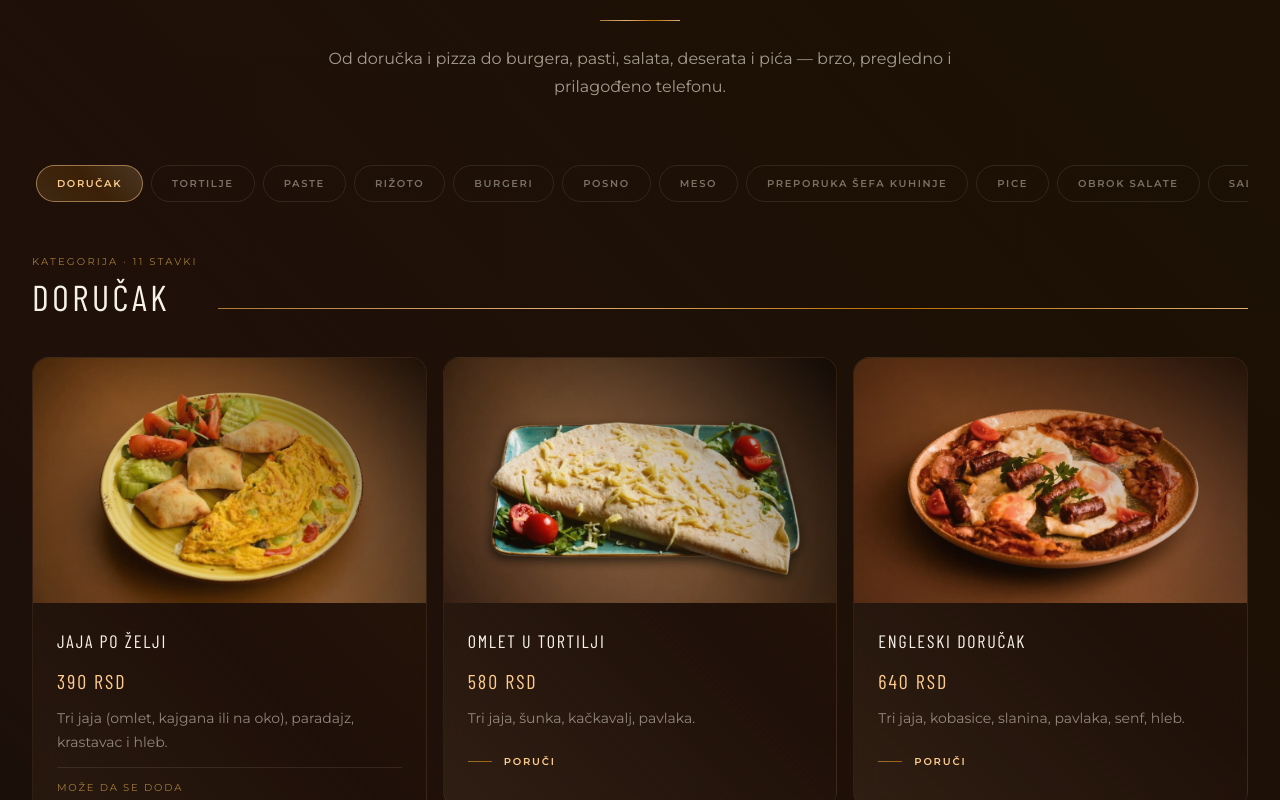
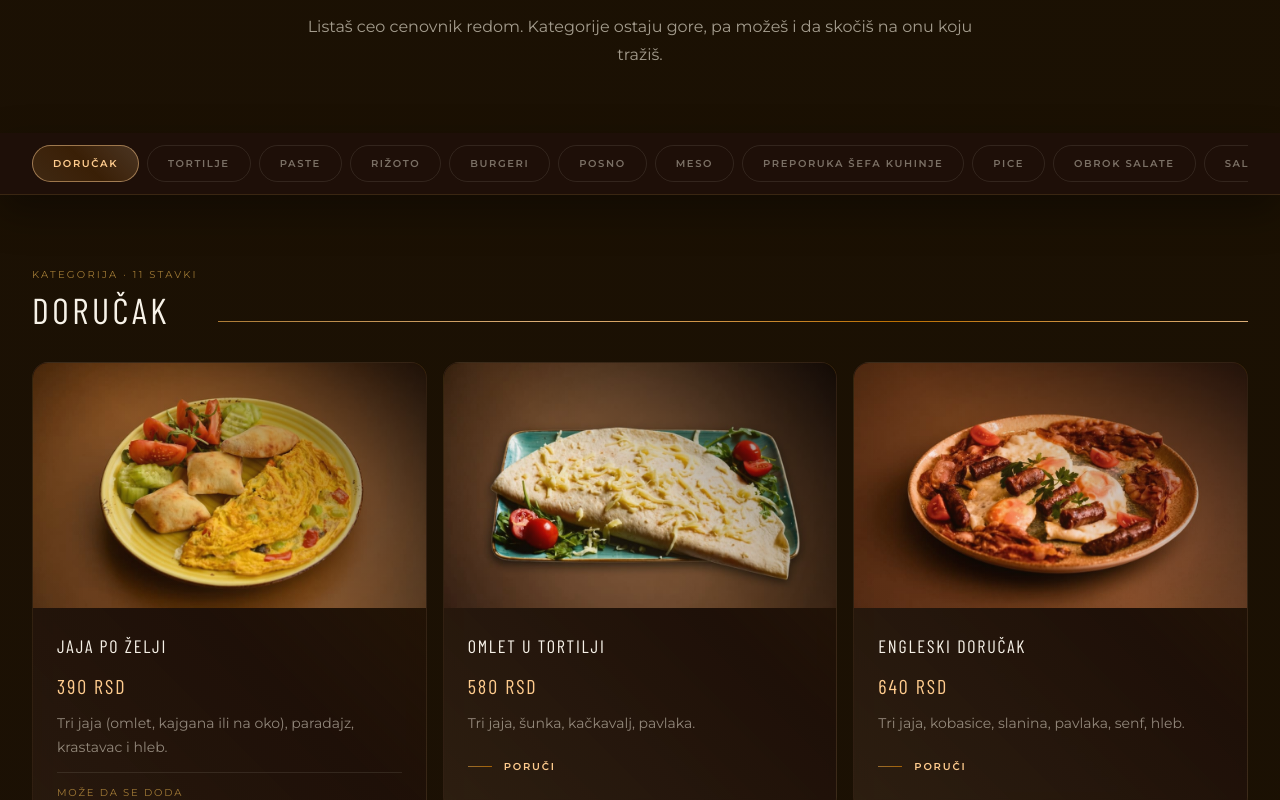
Before and after one commit to coko99/idolo, a Next.js app: page /meni in a window 1280 px wide. Shown: the part 960-1760 px from the top of the page. Built offline with nearby package versions, Linux system fonts and the light colour scheme; a web font is replaced by a local one.

Commit message:
Let the menu scroll through every category.
Keep the category bar stuck under the header so a click jumps to a section while scrolling still walks the whole price list.

Co-authored-by: milosmijajlovic390 <milosmijajlovic390@gmail.com>

```diff
--- a/components/MenuSection.tsx
+++ b/components/MenuSection.tsx
@@ -1,7 +1,7 @@
 "use client";
 
 import Image from "next/image";
-import { useRef, useState } from "react";
+import { useEffect, useLayoutEffect, useRef, useState } from "react";
 import { DeliveryModal } from "@/components/DeliveryModal";
 import { getDishImage } from "@/lib/dish-images";
 import {
@@ -9,7 +9,6 @@ import {
   formatPrice,
   itemWantsPhoto,
   menuCategories,
-  menuTabIds,
   type MenuCategory,
   type MenuItem,
 } from "@/lib/menu-data";
@@ -31,91 +30,25 @@ const tagLabels = {
   novo: "Novo",
 } as const;
 
-export function MenuSection() {
-  const [activeId, setActiveId] = useState<string>(menuTabIds[0]);
-  const [orderItem, setOrderItem] = useState<string | null>(null);
-  const tabsRef = useRef<HTMLDivElement>(null);
+function categoryDomId(id: string) {
+  return `meni-${id}`;
+}
 
-  const activeCategory =
-    menuCategories.find((c) => c.id === activeId) ?? menuCategories[0];
-
-  const selectCategory = (id: string) => {
-    setActiveId(id);
-    const el = tabsRef.current?.querySelector(`[data-tab="${id}"]`);
-    el?.scrollIntoView({ behavior: "smooth", inline: "center", block: "nearest" });
-  };
+function MenuItemCard({
+  category,
+  item,
+  onOrder,
+}: {
+  category: MenuCategory;
+  item: MenuItem;
+  onOrder: (name: string) => void;
+}) {
+  const price = formatItemPrice(item);
+  const image = getDishImage(item.name) ?? item.image;
+  const showPhoto = Boolean(image) || itemWantsPhoto(category, item);
 
   return (
-    <>
-      <section id="meni" className="section-dark py-24 md:py-32">
-        <div className="mx-auto max-w-7xl px-5 md:px-8">
-          <SectionHeader
-            dark
-            accent="Digitalni meni"
-            title="Istraži naš ukus"
-            description="Od doručka i pizza do burgera, pasti, salata, deserata i pića — brzo, pregledno i prilagođeno telefonu."
-          />
-
-          <div className="relative mb-12">
-            <div
-              ref={tabsRef}
-              className="scrollbar-hide flex gap-2 overflow-x-auto px-1 pb-1"
-            >
-              {menuCategories.map((category) => {
-                const active = activeId === category.id;
-                return (
-                  <button
-                    key={category.id}
-                    type="button"
-                    data-tab={category.id}
-                    onClick={() => selectCategory(category.id)}
-                    className={`shrink-0 rounded-full border px-5 py-2.5 font-body text-[10px] font-semibold uppercase tracking-[0.16em] transition-all duration-300 ${
-                      active
-                        ? "border-grad-peach/50 bg-gradient-45-brand-soft text-grad-peach"
-                        : "border-cream/10 text-cream/45 hover:border-grad-ochre/30 hover:text-cream/75"
-                    }`}
-                  >
-                    {category.label}
-                  </button>
-                );
-              })}
-            </div>
-          </div>
-
-          <div className="mb-10 flex items-end gap-5">
-            <div>
-              <p className="font-body mb-2 text-[10px] uppercase tracking-[0.22em] text-gold/70">
-                Kategorija · {activeCategory.items.length} stavki
-              </p>
-              <h3 className="font-heading text-2xl uppercase tracking-[0.12em] text-soft-white md:text-4xl">
-                {activeCategory.label}
-              </h3>
-            </div>
-            <div className="gold-line mb-2 hidden flex-1 md:block" />
-          </div>
-
-          <div className="space-y-10">
-            {menuSections(activeCategory).map((section, sectionIndex) => (
-              <div key={`${activeCategory.id}-${sectionIndex}-${section.group ?? "main"}`}>
-                {section.group && (
-                  <div className="mb-4">
-                    <p className="font-body text-[10px] uppercase tracking-[0.22em] text-gold/70">
-                      {section.group}
-                    </p>
-                    <div className="gold-line mt-3 max-w-xs" />
-                  </div>
-                )}
-                <div className="grid items-start gap-4 sm:grid-cols-2 xl:grid-cols-3">
-                  {section.items.map((item) => {
-              const price = formatItemPrice(item);
-              const image = getDishImage(item.name) ?? item.image;
-              const showPhoto = Boolean(image) || itemWantsPhoto(activeCategory, item);
-
-              return (
-                <article
-                  key={`${activeCategory.id}-${section.group ?? ""}-${item.name}`}
-                  className="card-dark group overflow-hidden rounded-2xl transition-all duration-500 hover:border-gold/20 hover:shadow-[0_20px_60px_rgba(0,0,0,0.35)]"
-                >
+    <article className="card-dark group overflow-hidden rounded-2xl transition-all duration-500 hover:border-gold/20 hover:shadow-[0_20px_60px_rgba(0,0,0,0.35)]">
       {showPhoto && (
         <div className="relative aspect-[16/10] overflow-hidden bg-black/40">
           {image ? (
@@ -156,9 +89,7 @@ export function MenuSection() {
         )}
 
         {item.description && (
-                      <p className="font-body mb-2 text-sm leading-[1.7] text-cream/55">
-                        {item.description}
-                      </p>
+          <p className="font-body mb-2 text-sm leading-[1.7] text-cream/55">{item.description}</p>
         )}
 
         {item.addons && item.addons.length > 0 && (
@@ -180,13 +111,11 @@ export function MenuSection() {
           </div>
         )}
 
-                    {item.note && (
-                      <p className="font-body mb-4 text-xs italic text-cream/35">{item.note}</p>
-                    )}
+        {item.note && <p className="font-body mb-4 text-xs italic text-cream/35">{item.note}</p>}
 
         <button
           type="button"
-                      onClick={() => setOrderItem(item.name)}
+          onClick={() => onOrder(item.name)}
           className="-mx-2 inline-flex min-h-[44px] items-center gap-3 px-2 font-body text-[10px] font-semibold uppercase tracking-[0.18em] text-grad-peach transition-colors hover:text-grad-amber"
         >
           <span className="h-px w-6 bg-gradient-45-accent-line opacity-70" />
@@ -195,11 +124,165 @@ export function MenuSection() {
       </div>
     </article>
   );
+}
+
+export function MenuSection() {
+  const [activeId, setActiveId] = useState(menuCategories[0].id);
+  const [orderItem, setOrderItem] = useState<string | null>(null);
+  const [chrome, setChrome] = useState({ header: 88, tabs: 68 });
+  const tabsRef = useRef<HTMLDivElement>(null);
+  const tabsWrapRef = useRef<HTMLDivElement>(null);
+  const activeIdRef = useRef(activeId);
+  activeIdRef.current = activeId;
+
+  useLayoutEffect(() => {
+    const measure = () => {
+      const header = document.querySelector("header")?.getBoundingClientRect().height ?? 88;
+      const tabs = tabsWrapRef.current?.getBoundingClientRect().height ?? 68;
+      setChrome((prev) =>
+        prev.header === header && prev.tabs === tabs ? prev : { header, tabs },
+      );
+    };
+    measure();
+    window.addEventListener("resize", measure);
+    return () => window.removeEventListener("resize", measure);
+  }, []);
+
+  useEffect(() => {
+    const scroller = tabsRef.current;
+    const tab = scroller?.querySelector<HTMLElement>(`[data-tab="${activeId}"]`);
+    if (!scroller || !tab) return;
+    const left = tab.offsetLeft - scroller.clientWidth / 2 + tab.clientWidth / 2;
+    scroller.scrollTo({ left, behavior: "smooth" });
+  }, [activeId]);
+
+  useEffect(() => {
+    let frame = 0;
+
+    const update = () => {
+      frame = 0;
+      const line = chrome.header + chrome.tabs + 8;
+      let current = menuCategories[0].id;
+
+      for (const category of menuCategories) {
+        const el = document.getElementById(categoryDomId(category.id));
+        if (!el) continue;
+        if (el.getBoundingClientRect().top <= line) current = category.id;
+      }
+
+      if (current !== activeIdRef.current) setActiveId(current);
+    };
+
+    const onScroll = () => {
+      if (frame) return;
+      frame = window.requestAnimationFrame(update);
+    };
+
+    update();
+    window.addEventListener("scroll", onScroll, { passive: true });
+    window.addEventListener("resize", onScroll);
+    return () => {
+      window.removeEventListener("scroll", onScroll);
+      window.removeEventListener("resize", onScroll);
+      if (frame) window.cancelAnimationFrame(frame);
+    };
+  }, [chrome.header, chrome.tabs]);
+
+  const selectCategory = (id: string) => {
+    setActiveId(id);
+    document.getElementById(categoryDomId(id))?.scrollIntoView({ behavior: "smooth", block: "start" });
+  };
+
+  const stickOffset = chrome.header + chrome.tabs;
+
+  return (
+    <>
+      <section id="meni" className="section-dark pb-[42vh] pt-16 md:pt-24">
+        <div className="mx-auto max-w-7xl px-5 md:px-8">
+          <SectionHeader
+            dark
+            accent="Digitalni meni"
+            title="Istraži naš ukus"
+            description="Listaš ceo cenovnik redom. Kategorije ostaju gore, pa možeš i da skočiš na onu koju tražiš."
+          />
+        </div>
+
+        <div
+          ref={tabsWrapRef}
+          className="sticky z-30 border-b border-gold/15 bg-espresso/95 shadow-[0_16px_40px_rgba(0,0,0,0.35)] backdrop-blur-xl"
+          style={{ top: chrome.header }}
+        >
+          <nav aria-label="Kategorije menija" className="mx-auto max-w-7xl px-5 md:px-8">
+            <div ref={tabsRef} className="scrollbar-hide flex gap-2 overflow-x-auto py-3">
+              {menuCategories.map((category) => {
+                const active = activeId === category.id;
+                return (
+                  <button
+                    key={category.id}
+                    type="button"
+                    data-tab={category.id}
+                    aria-current={active ? "true" : undefined}
+                    onClick={() => selectCategory(category.id)}
+                    className={`shrink-0 rounded-full border px-5 py-2.5 font-body text-[10px] font-semibold uppercase tracking-[0.16em] transition-all duration-300 ${
+                      active
+                        ? "border-grad-peach/50 bg-gradient-45-brand-soft text-grad-peach"
+                        : "border-cream/10 text-cream/45 hover:border-grad-ochre/30 hover:text-cream/75"
+                    }`}
+                  >
+                    {category.label}
+                  </button>
+                );
               })}
+            </div>
+          </nav>
+        </div>
+
+        <div className="mx-auto max-w-7xl space-y-16 px-5 pt-10 md:px-8 md:pt-14">
+          {menuCategories.map((category) => (
+            <div
+              key={category.id}
+              id={categoryDomId(category.id)}
+              className="pt-4"
+              style={{ scrollMarginTop: stickOffset }}
+            >
+              <div className="mb-8 flex items-end gap-5">
+                <div>
+                  <p className="font-body mb-2 text-[10px] uppercase tracking-[0.22em] text-gold/70">
+                    Kategorija · {category.items.length} stavki
+                  </p>
+                  <h3 className="font-heading text-2xl uppercase tracking-[0.12em] text-soft-white md:text-4xl">
+                    {category.label}
+                  </h3>
+                </div>
+                <div className="gold-line mb-2 hidden flex-1 md:block" />
+              </div>
+
+              <div className="space-y-10">
+                {menuSections(category).map((section, sectionIndex) => (
+                  <div key={`${category.id}-${sectionIndex}-${section.group ?? "main"}`}>
+                    {section.group && (
+                      <div className="mb-4">
+                        <p className="font-body text-[10px] uppercase tracking-[0.22em] text-gold/70">
+                          {section.group}
+                        </p>
+                        <div className="gold-line mt-3 max-w-xs" />
+                      </div>
+                    )}
+                    <div className="grid items-start gap-4 sm:grid-cols-2 xl:grid-cols-3">
+                      {section.items.map((item) => (
+                        <MenuItemCard
+                          key={`${category.id}-${section.group ?? ""}-${item.name}`}
+                          category={category}
+                          item={item}
+                          onOrder={setOrderItem}
+                        />
+                      ))}
                     </div>
                   </div>
                 ))}
               </div>
+            </div>
+          ))}
         </div>
       </section>
 
```
Lines whose indentation alone changed are shown as unchanged.
